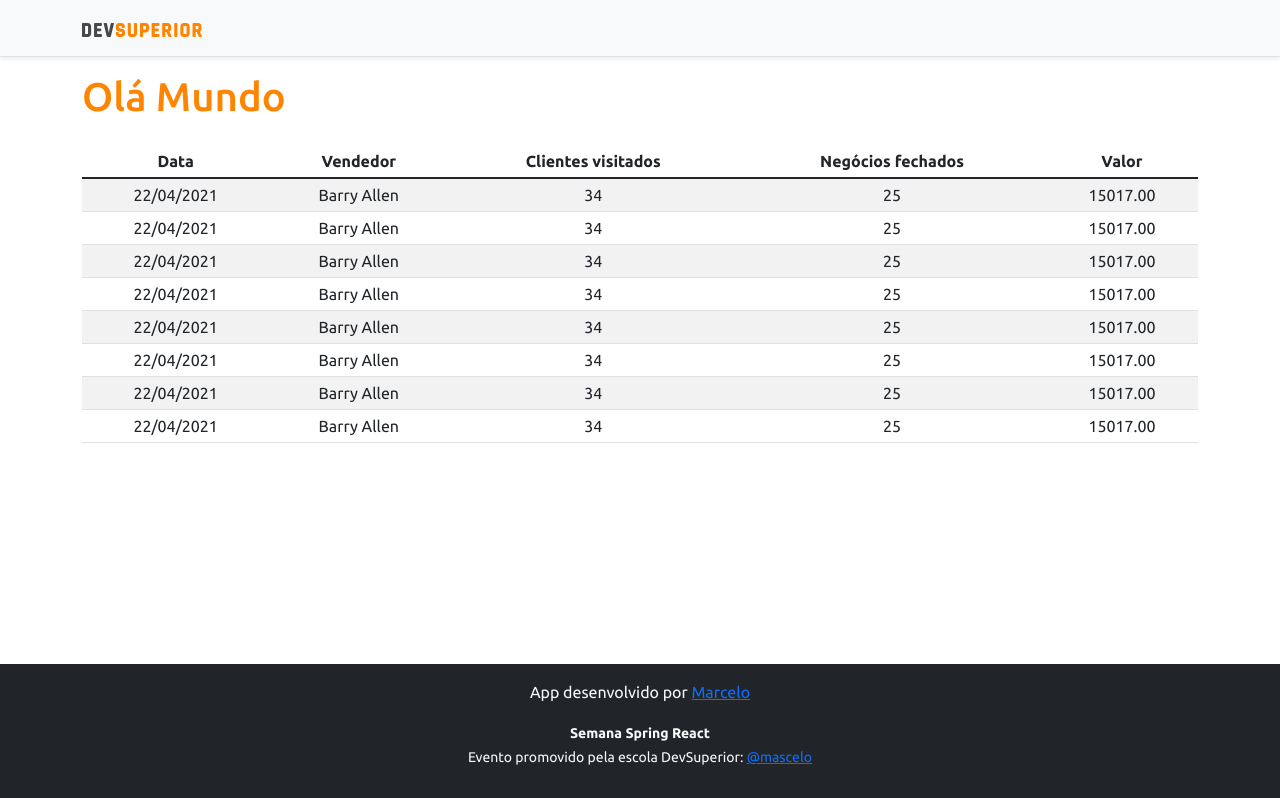
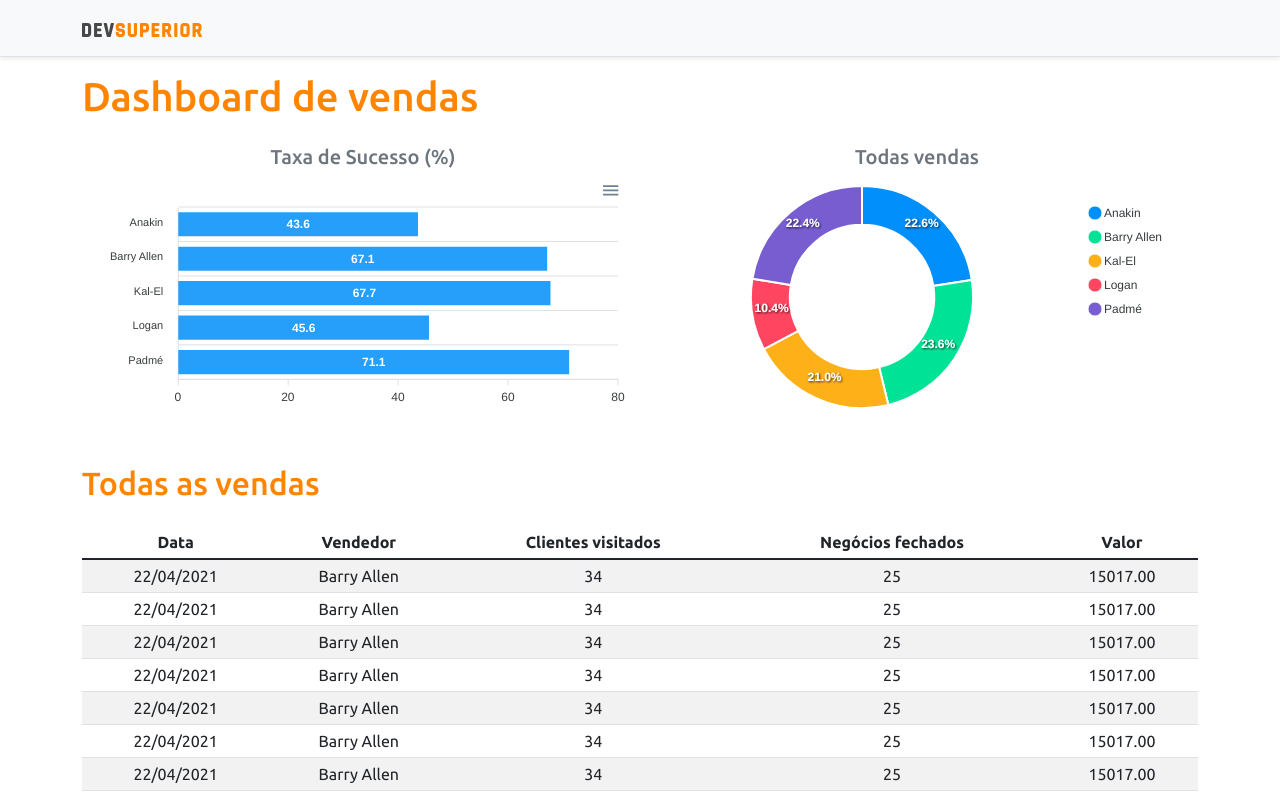
Before and after one commit to marcelommr/sds4, a React (Create React App) app in the folder frontend/: page / in a window 1280 px wide. Shown: the top 798 px of the page. Built offline with nearby package versions, Linux system fonts and the light colour scheme.

Commit message:
Static Charts

```diff
--- a/frontend/package.json
+++ b/frontend/package.json
@@ -10,10 +10,12 @@
     "@types/node": "^12.20.24",
     "@types/react": "^17.0.20",
     "@types/react-dom": "^17.0.9",
+    "apexcharts": "^3.28.1",
     "bootstrap": "^5.1.1",
     "jquery": "^1.9.1",
     "popper.js": "^1.16.1",
     "react": "^17.0.2",
+    "react-apexcharts": "^1.3.9",
     "react-dom": "^17.0.2",
     "react-scripts": "4.0.3",
     "typescript": "^4.4.3",
--- a/frontend/src/App.tsx
+++ b/frontend/src/App.tsx
@@ -2,14 +2,35 @@
 import Footer from "components/Footer";
 import NavBar from "components/NavBar";
 import DataTable from "components/DataTable";
+import BarChart from "components/BarChart";
+import DonutChart from "components/DonutChart";
 
 function App() {
   return (
     <>
     <NavBar />
     <div className="container">
-        <h1 className="text-primary"> Olá Mundo </h1>
+        <h1 className="text-primary"> Dashboard de vendas </h1>
+
+      <div className="text-primary py-3">
+        <div className="row px-3">
+          <div className="col-sm-6">
+          <h5 className="text-center text-secondary">Taxa de Sucesso (%)</h5>
+          <BarChart />
+          </div>
+          <div className="col-sm-6">
+          <h5 className="text-center text-secondary">Todas vendas</h5>
+          <DonutChart />
+          </div>
+        </div>
+      </div>
+
+      <div className="row py-3">
+      <h2 className="text-primary"> Todas as vendas</h2>
       <DataTable />
+      </div>
+
+
       </div>
     <Footer />
     </>
--- /dev/null
+++ b/frontend/src/components/BarChart/index.tsx
@@ -0,0 +1,38 @@
+import Chart from "react-apexcharts";
+
+const BarChart = () => {
+
+    const options = {
+        plotOptions: {
+            bar: {
+                horizontal: true,
+            }
+        },
+    };
+
+    const mockData = {
+        labels: {
+            categories: ['Anakin', 'Barry Allen', 'Kal-El', 'Logan', 'Padmé']
+        },
+        series: [
+            {
+                name: "% Sucesso",
+                data: [43.6, 67.1, 67.7, 45.6, 71.1]
+            }
+        ]
+    };
+
+
+
+    return (
+      <Chart options={{ ...options, xaxis: mockData.labels}}
+      series={mockData.series}
+      height="240"
+      type="bar"
+      />
+    );
+
+  }
+
+
+  export default BarChart;
--- /dev/null
+++ b/frontend/src/components/DonutChart/index.tsx
@@ -0,0 +1,29 @@
+import Chart from "react-apexcharts";
+
+const DonutChart = () => {
+
+    const mockData = {
+        series: [477138, 499928, 444867, 220426, 473088],
+        labels: ['Anakin', 'Barry Allen', 'Kal-El', 'Logan', 'Padmé']
+    }
+
+    const options = {
+        legend: {
+            show: true
+        }
+    }
+
+
+
+    return (
+      <Chart options={{ ...options, labels: mockData.labels}}
+      series={mockData.series}
+      type="donut"
+      height="240"
+      />
+    );
+
+  }
+
+
+  export default DonutChart;
```
Also changed, not shown: 1 other file (tests, documents, lock files or other folders).
